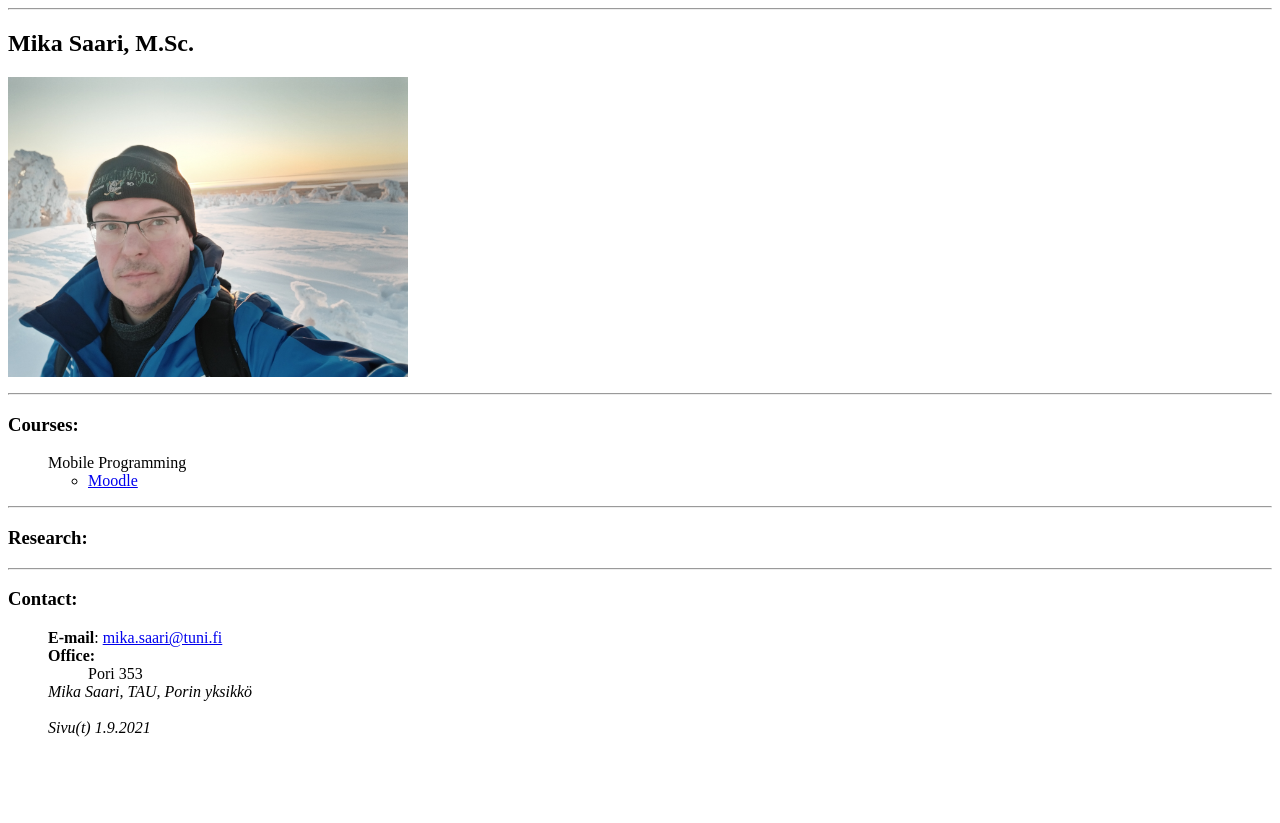
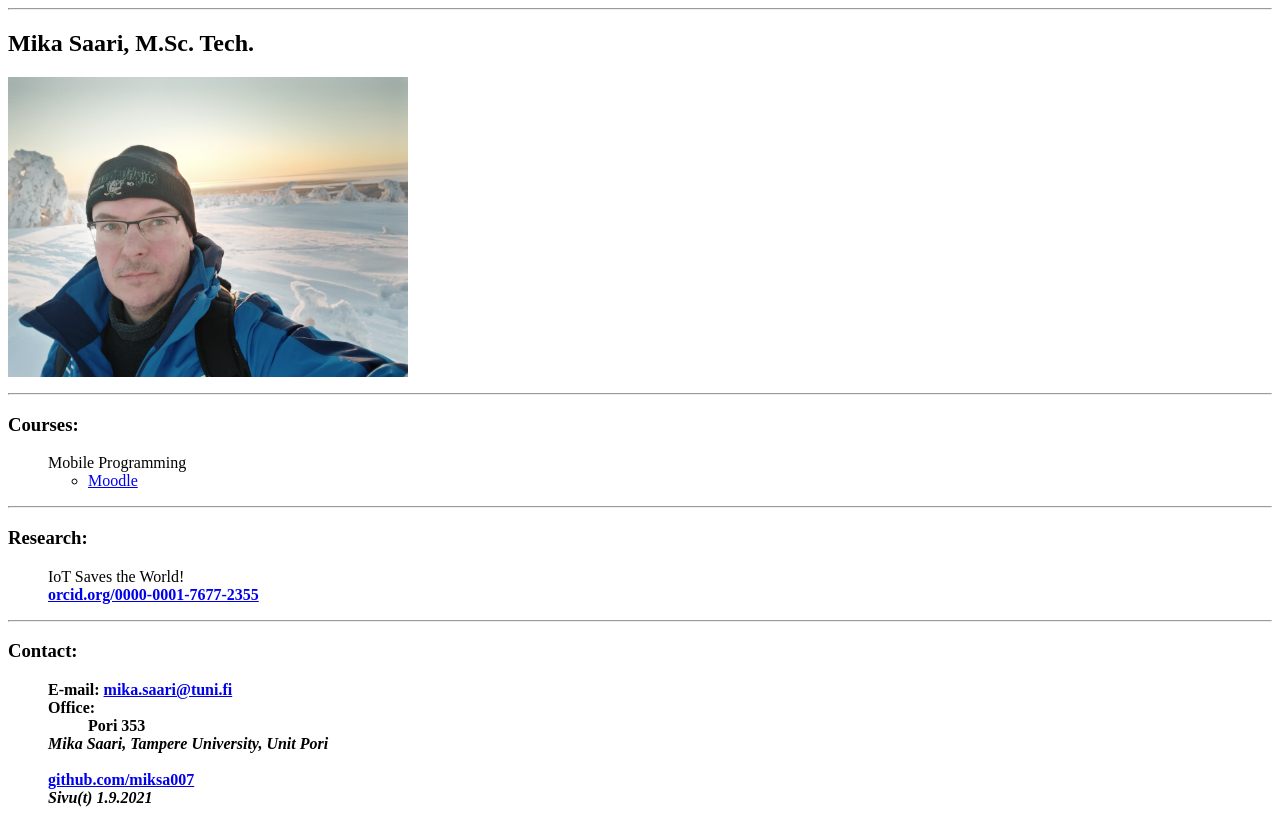
Before and after one commit to miksa007/miksa007.github.io, a plain HTML site: page index.html in a window 1280 px wide. Before the commit the page ends 800 px from the top, so only its background shows below. Drawn offline with Linux system fonts and the light colour scheme.

Commit message:
hienosaatoa

```diff
--- a/index.html
+++ b/index.html
@@ -13,7 +13,7 @@
 </head>
 
 	<hr ALIGN=LEFT>
-	<h2>Mika Saari, M.Sc.</h2>
+	<h2>Mika Saari, M.Sc. Tech. </h2>
     <img align="baseline" border="0" height="300"
         src="images/omakuva.jpg">
         </td>
@@ -31,6 +31,10 @@
 
     <hr ALIGN=LEFT>
 	<h3>Research:</h3>
+	<UL>
+		IoT Saves the World!<br>
+		<b><a href="https://orcid.org/0000-0001-7677-2355">orcid.org/0000-0001-7677-2355</a>
+	</UL>
 
 
 	<hr ALIGN=LEFT>
@@ -44,8 +48,10 @@
 		</ul>
 
 
-	<address>Mika Saari, TAU, Porin yksikk&ouml;</address>
+	<address>Mika Saari, Tampere University, Unit Pori</address>
+	<BR>
 
+	<b><a href="https://github.com/miksa007">github.com/miksa007</a>
 
 	<br>
 	<i>Sivu(t) <script language="JavaScript">
```
